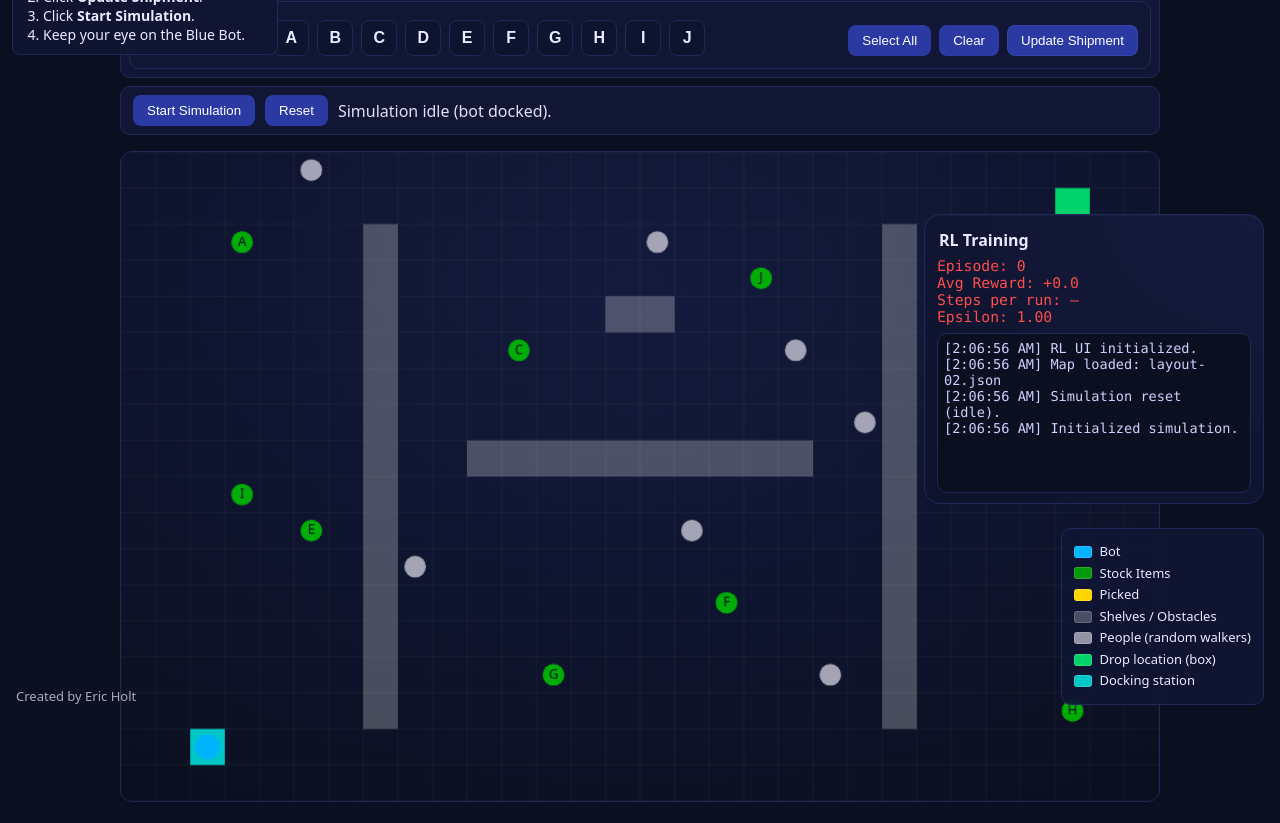
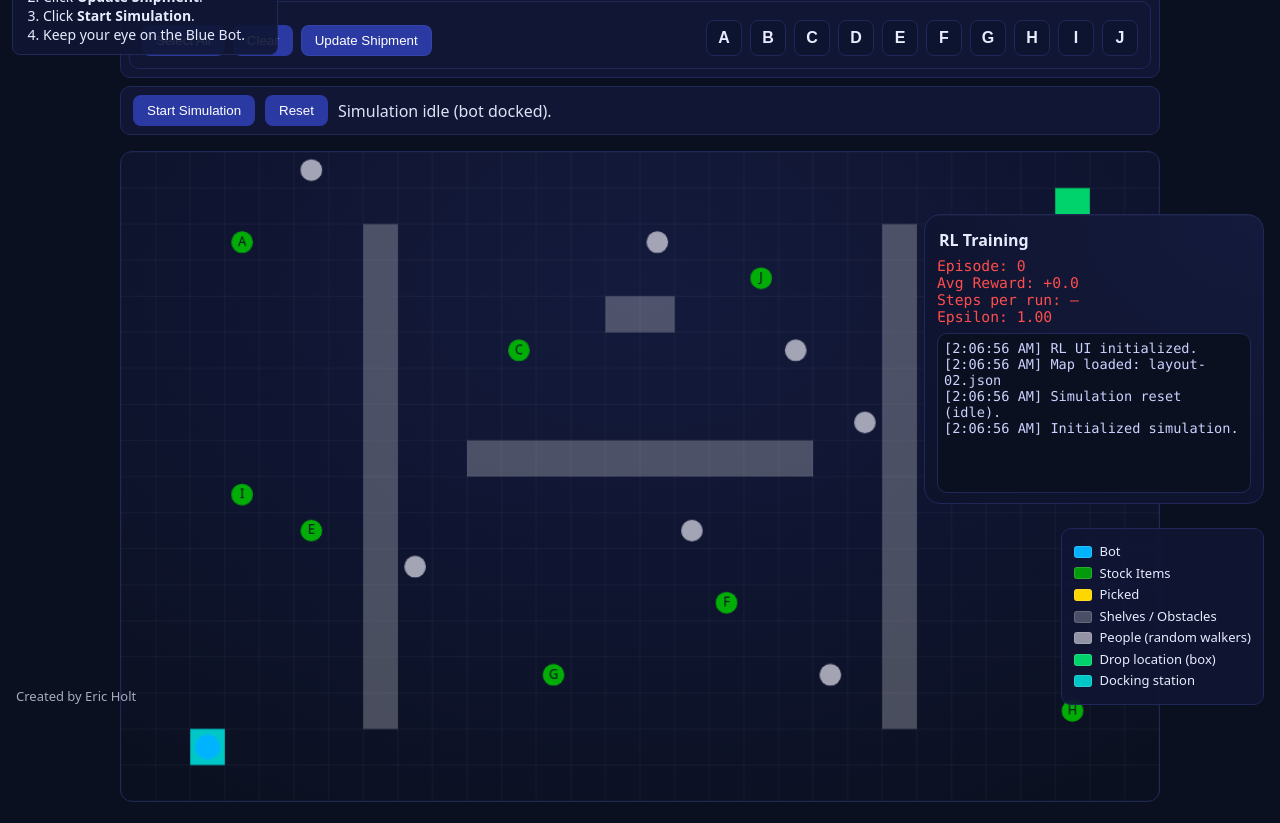
Before and after one commit to eholt723/warehousebot-rl, a plain HTML site: page docs/index.html in a window 1280 px wide. Shown: the part 79-902 px from the top of the page. Drawn offline with Linux system fonts and the light colour scheme.

Commit message:
button layout change

```diff
--- a/docs/index.html
+++ b/docs/index.html
@@ -45,13 +45,13 @@
 
     <section class="shipment-input">
       <div class="shipment-toolbar">
-        <div class="item-buttons" id="itemButtons"><!-- buttons added by JS --></div>
-
         <div class="selector-actions">
           <button id="selectAllBtn" type="button">Select All</button>
           <button id="clearAllBtn" type="button">Clear</button>
           <button id="submitItems" type="button" class="primary">Update Shipment</button>
         </div>
+
+        <div class="item-buttons" id="itemButtons"><!-- buttons added by JS --></div>
       </div>
     </section>
 
--- a/docs/styles.css
+++ b/docs/styles.css
@@ -196,7 +196,7 @@ canvas {
   z-index: 501; /* above canvas */
 }
 
-/* single-line saved metrics */
+/* single-line saved metrics (script overrides these at runtime if needed) */
 .rl-topline {
   font-size: .92rem;
   color: #e9ecff;
@@ -241,12 +241,13 @@ canvas {
   color: #91a6ff; /* subtle hover accent matching your theme */
 }
 
-/* Compact horizontal toolbar for item selection + actions */
+/* ===== Compact horizontal toolbar (actions left, A–J right) ===== */
 .shipment-input { padding: 8px; margin: 8px 0; }
 
 .shipment-toolbar {
   display: flex;
   align-items: center;
+  justify-content: space-between; /* left/right split */
   gap: 12px;
   background: var(--panel);
   border: 1px solid var(--line);
@@ -254,35 +255,36 @@ canvas {
   padding: 10px 12px;
 }
 
-/* A–J buttons: one single horizontal row, scrollable if needed on smaller screens */
+/* Left cluster: actions */
+.selector-actions {
+  display: flex;
+  gap: 8px;
+  flex: 0 0 auto; /* fixed width cluster */
+}
+
+/* Right cluster: A–J, aligned to the right and scrolls horizontally if needed */
 .shipment-toolbar .item-buttons {
   display: flex;
+  flex: 1 1 auto;
+  justify-content: flex-end; /* push A–J to the right */
   gap: 8px;
-  flex: 1 1 auto;
-  flex-wrap: nowrap;          /* keep on one line */
-  overflow-x: auto;           /* no vertical growth; allow sideways scroll if narrow */
-  padding-bottom: 2px;        /* avoid scrollbar overlapping buttons on some OSes */
+  flex-wrap: nowrap;         /* keep on one line */
+  overflow-x: auto;          /* allow sideways scroll on small screens */
+  padding-bottom: 2px;       /* avoid scrollbar overlap */
 }
 
-/* Make the chips a tad tighter so all 10 fit comfortably with the actions */
+/* Slightly smaller buttons so all 10 fit with actions */
 .item-btn {
   width: 36px;
   height: 36px;
   font-size: 16px;
 }
 
-/* Actions cluster pinned to the right */
-.selector-actions {
-  display: flex;
-  gap: 8px;
-  flex: 0 0 auto;
-}
-
-/* Slight emphasis for the primary action */
+/* Primary button subtle emphasis */
 .selector-actions .primary {
   box-shadow: inset 0 0 0 1px rgba(255,255,255,.05);
 }
 
-/* Optional: tighten global spacing a bit to keep the whole page above the fold */
+/* Tighten page spacing to keep everything above the fold */
 .controls { margin: 8px 0; padding: 8px 12px; }
 canvas { margin-top: 8px; }
```
